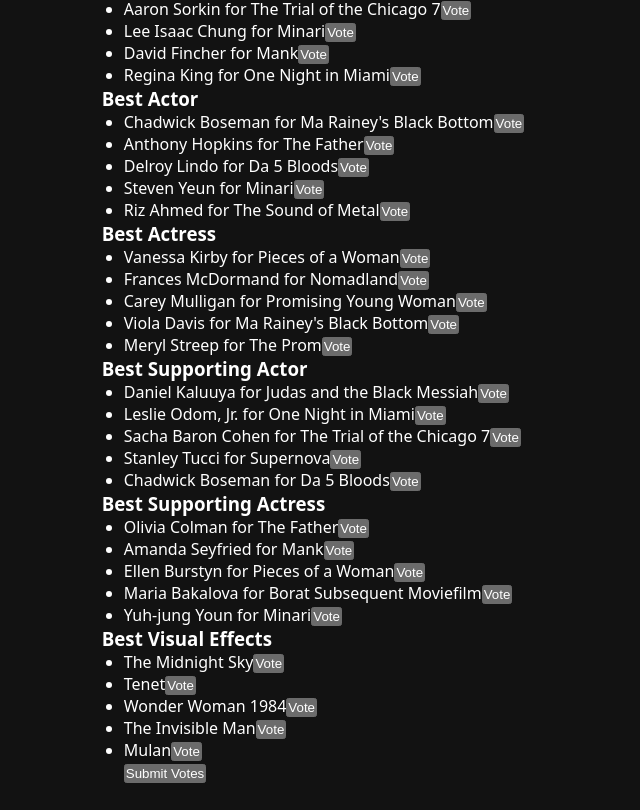
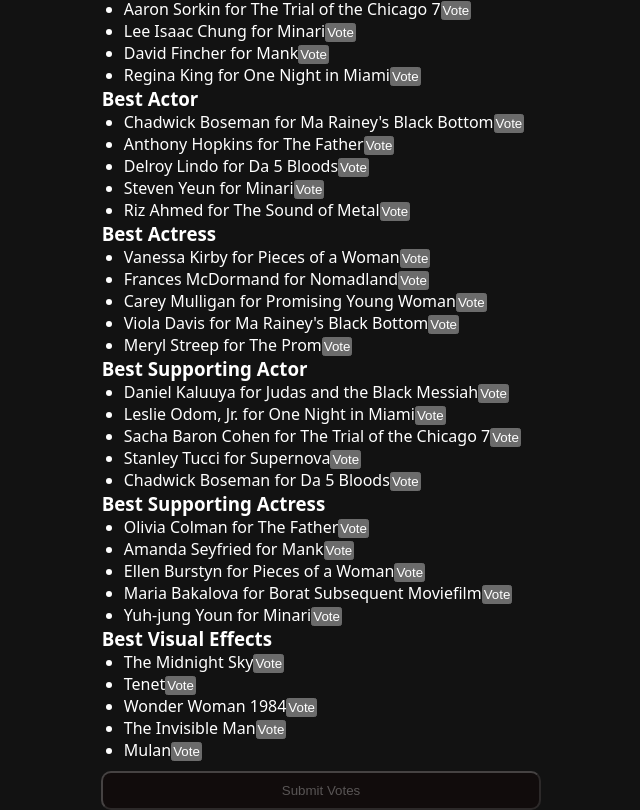
Before and after one commit to devdariill/daily-pay-challenge-gonzy-MapSetStructuredClone, a Next.js app: page / in a window 1280 px wide. Shown: the part 184-994 px from the top of the page, without its empty margins (316-956 px from the left). Before the commit the page ends 967 px from the top, so only its background shows below. Built offline with nearby package versions, Linux system fonts and the light colour scheme.

Commit message:
button disable

```diff
--- a/src/app/client.tsx
+++ b/src/app/client.tsx
@@ -8,6 +8,8 @@
 
 export default function BallotClientPage ({ ballots }:Props) {
   const [votes, setVotes] = useState(() => new Map<Ballot['title'], Nominee>())
+  const isComplete = votes.size === ballots.length
+  // const isComplete = ballots.every((ballot) => votes.has(ballot.title))
   function handleVote (ballotTitle:Ballot['title'], nominee:Nominee) {
     const draft = structuredClone(votes)
     draft.set(ballotTitle, nominee)
@@ -33,7 +35,7 @@
           </ul>
         </article>
       ))}
-      <button type='submit' onClick={handleSubmit}>Submit Votes</button>
+      <button disabled={!isComplete} type='submit' onClick={handleSubmit} style={{ width: '110%', padding: '10px', marginLeft: '-23px', borderRadius: '10px', marginTop: '10px' }}>Submit Votes</button>
     </section>
   )
 }
```
